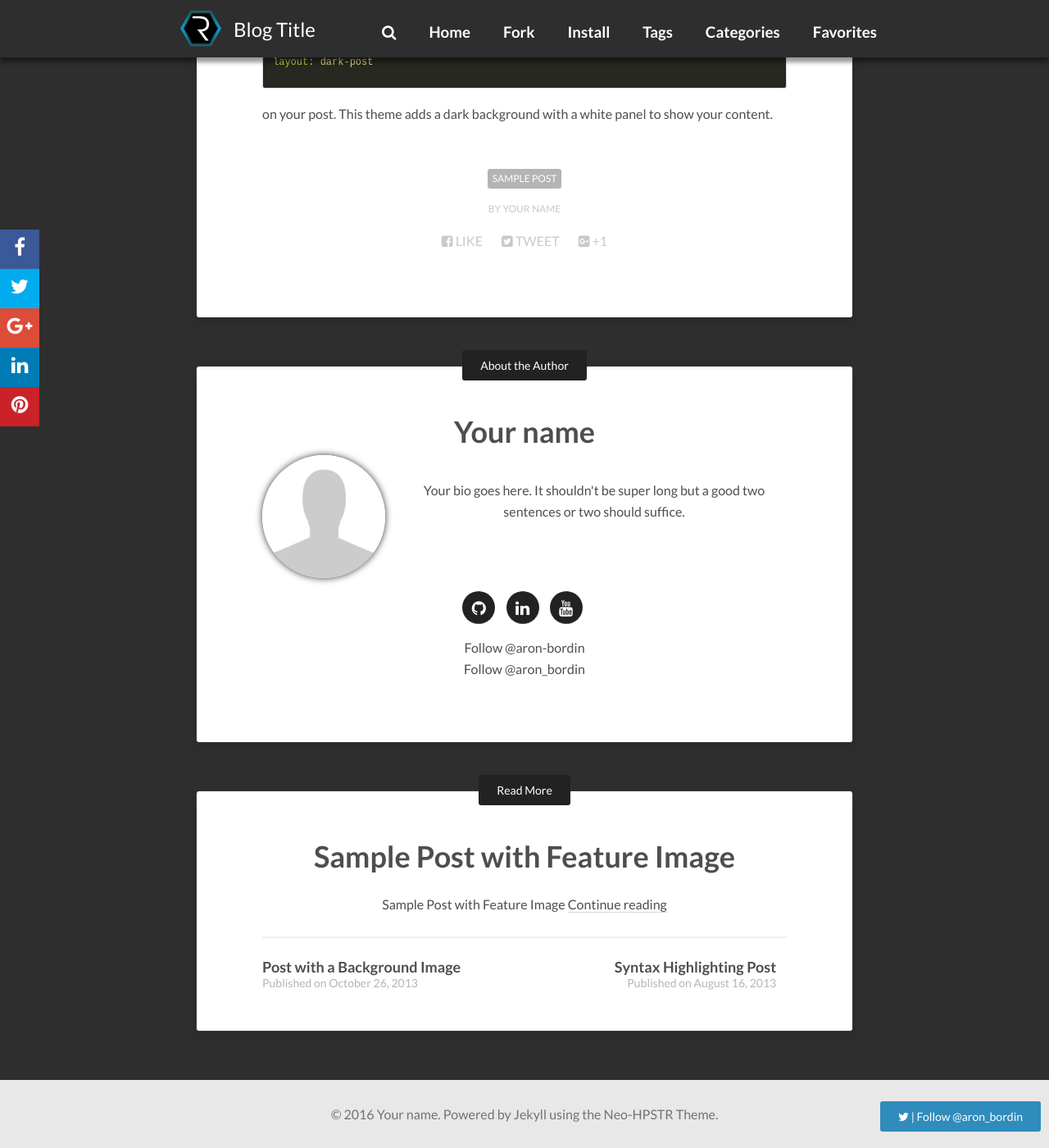
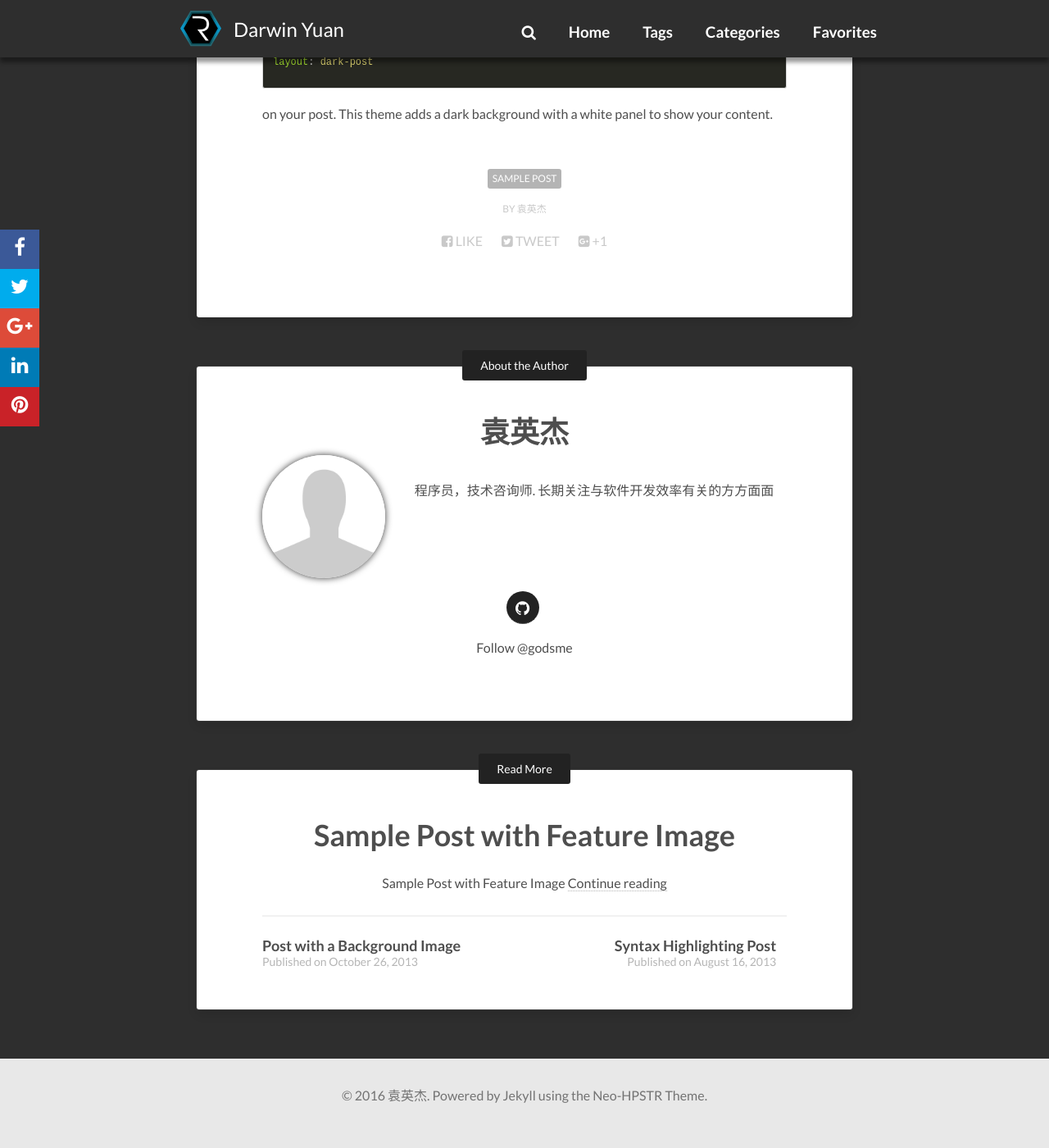
Before and after one commit to godsme/godsme.github.io, a Jekyll site: the page built from _posts/2013-10-28-dark-post.md, in a window 1280 px wide and 1400 px high, scrolled down 503 px. Shown: the whole window at 82% size. Built offline with Jekyll 4.4.1, drawn with Linux system fonts in a browser that asks for light colours; nearby versions of some CDN libraries; comment, search, counter and statistics services are not loaded; after the commit the page ends 1882 px from its top, so only the background shows below that.

Commit message:
changed config

```diff
--- a/_config.yml
+++ b/_config.yml
@@ -1,5 +1,5 @@
-title:            Blog Title
-description:      Describe your website here.
+title:            Darwin Yuan
+description:      一名老程序员的思考点滴.
 # put your disqus here
 disqus_shortname:
 reading_time:     true # if true, shows the estimated reading time for a post
@@ -8,7 +8,7 @@ logo:             images/logo.png # logo visible in the topbar
 # Your site's domain goes here (eg: //mmistakes.github.io, http://mademistakes.com, etc)
 # When testing locally leave blank or use http://localhost:4000
 
-url: http://aronbordin.com/neo-hpstr-jekyll-theme
+url: http://godsme.github.io
 
 # draw your top menu here
 # each item must have a title and a url.
@@ -18,10 +18,6 @@ url: http://aronbordin.com/neo-hpstr-jekyll-theme
 menu:
   - title: 'Home'
     url: '/'
-  - title: 'Fork'
-    url: 'http://github.com/aron-bordin/neo-hpstr-jekyll-theme'
-  - title: 'Install'
-    url: '/theme-setup/'
   - title: 'Tags'
     url: '/tags'
   - title: 'Categories'
@@ -37,28 +33,25 @@ menu:
 
 # Owner/author information
 owner:
-  name:           Your name
-  site:           http://aronbordin.com
+  name:           袁英杰
+  site:           http://godsme.github.io
   avatar:         images/avatar.jpg
-  bio:            "Your bio goes here. It shouldn't be super long but a good two sentences or two should suffice."
-  email:          you@email.com
+  bio:            "程序员，技术咨询师. 长期关注与软件开发效率有关的方方面面"
+  email:          darwin_yuan@hotmail.com
   # Twitter nick for use in Twitter cards and follow button.
-  twitter: aron_bordin # if no twitter in this config, the twitter follow button will be removed
+  #twitter: aron_bordin # if no twitter in this config, the twitter follow button will be removed
   # GitHub nick for use in follow button in author block.
-  github: aron-bordin
+  github: godsme
 
 # Twitter account associated with the site if different from owner/author twitter account.
 # Used in Twitter cards.
-twitter:
+#twitter:
 
 # Social networking links used in author block underneath posts. Update and remove as you like.
 social:
   - title: "github"
-    url: "https://github.com/aron-bordin"
-  - title: "linkedin"
-    url: "https://br.linkedin.com/in/aronbordin"
-  - title: "youtube"
-    url: "https://www.youtube.com/channel/UCfnSek-9HPWOx5e2pH7VFgg"
+    url: "https://github.com/godsme"
+
 # Background image to be tiled on all pages
 background:
 
@@ -69,8 +62,8 @@ google_verify:
 bing_verify:
 
 # http://en.wikipedia.org/wiki/List_of_tz_database_time_zones
-timezone:    America/New_York
-locale:      en_US
+timezone:    China/Shanghai
+locale:      zh_CN
 future:      true
 highlighter: rouge
 markdown:    kramdown
```
